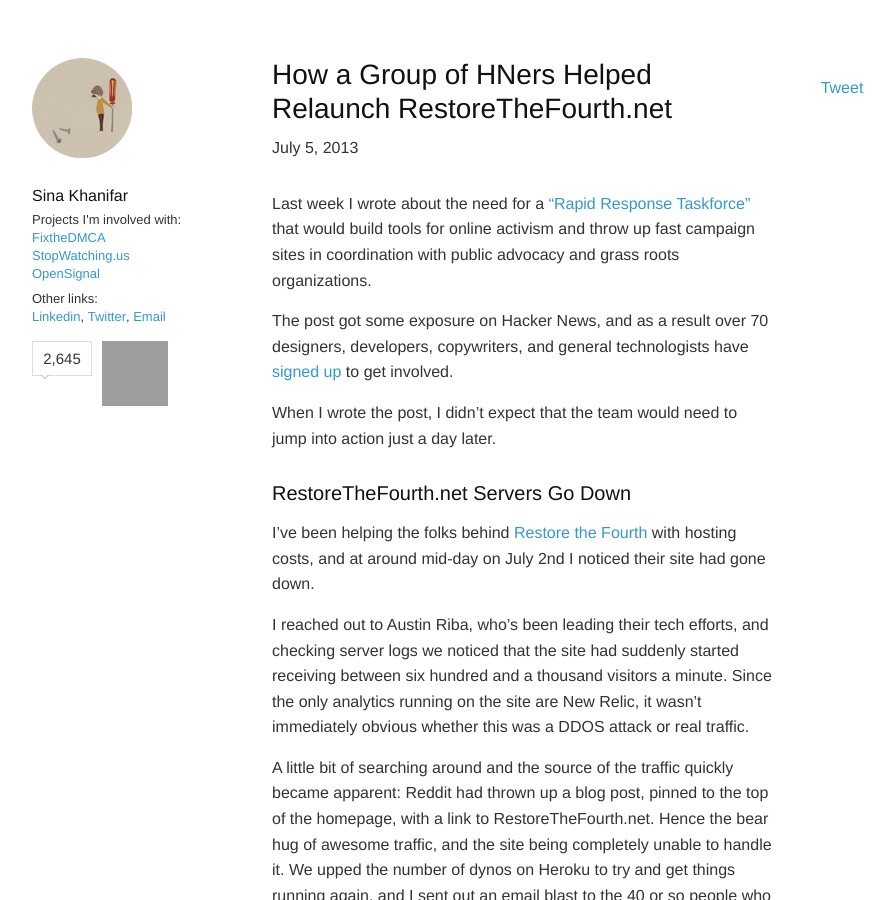
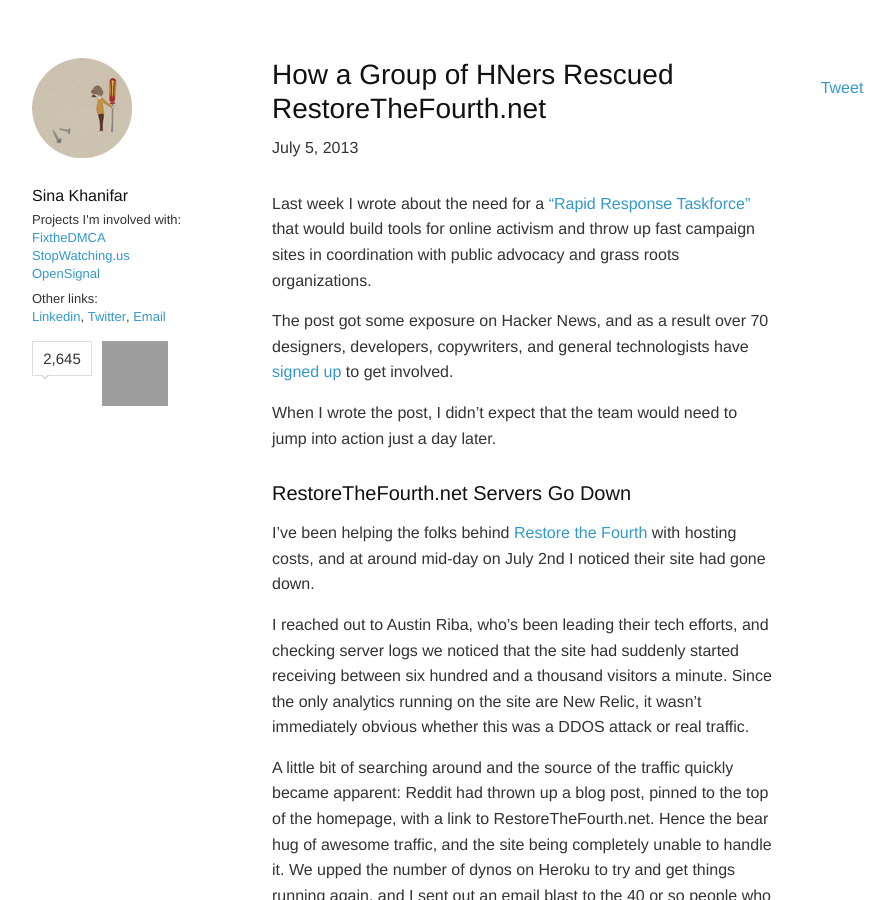
Before and after one commit to sinak/sinak.github.com, a Jekyll site: the page built from _posts/2013-07-05-helping-rt4.md, in a window 1280 px wide and 900 px high. Shown: the whole window, without its empty margins (178-1073 px from the left). Built offline with Jekyll 4.4.1, drawn with Linux system fonts in a browser that asks for light colours; nearby versions of some CDN libraries; some web fonts are replaced; Markdown is read by kramdown in place of the engine named in the settings; comment, search, counter and statistics services are not loaded; grey boxes are pictures that could not be loaded.

Commit message:
change title

```diff
--- a/_posts/2013-07-05-helping-rt4.md
+++ b/_posts/2013-07-05-helping-rt4.md
@@ -1,6 +1,6 @@
 ---
 layout: post
-title: "How a Group of HNers Helped Relaunch RestoreTheFourth.net"
+title: "How a Group of HNers Rescued RestoreTheFourth.net"
 category: posts
 tweet: Dear Congress&#58; it's time for a real fix on phone unlocking and the DMCA
 
```
